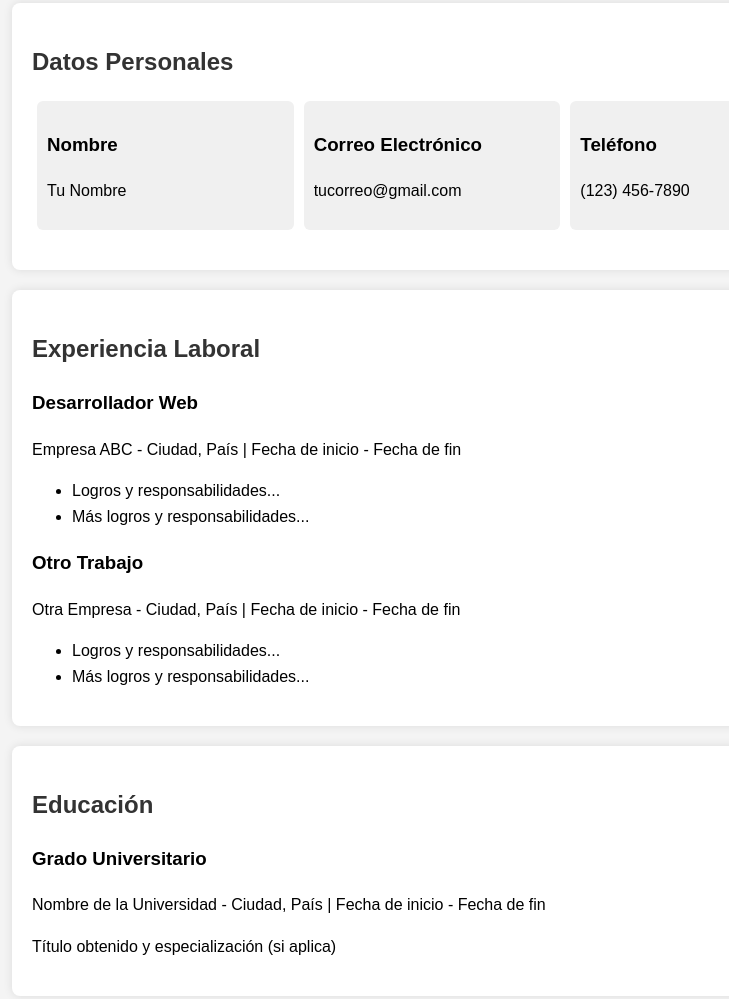
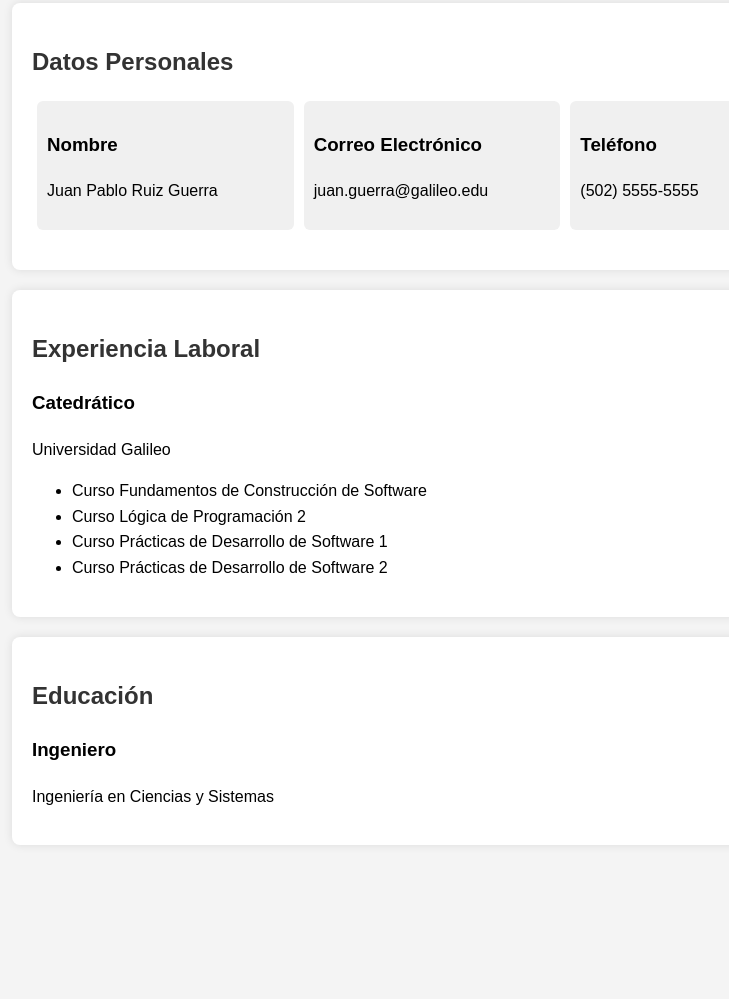
Before and after one commit to juanruizgalileo/juanruiz.github.io, a plain HTML site: page index.html in a window 1280 px wide. Shown: the part 311-1310 px from the top of the page, without its empty margins (208-937 px from the left). After the commit the page ends 1176 px from the top, so only its background shows below. Drawn offline with Linux system fonts and the light colour scheme.

Commit message:
Ajuste de config

```diff
--- a/index.html
+++ b/index.html
@@ -83,15 +83,15 @@
         <div class="info">
             <div>
                 <h3>Nombre</h3>
-                <p>Tu Nombre</p>
+                <p>Juan Pablo Ruiz Guerra</p>
             </div>
             <div>
                 <h3>Correo Electrónico</h3>
-                <p>tucorreo@gmail.com</p>
+                <p>juan.guerra@galileo.edu</p>
             </div>
             <div>
                 <h3>Teléfono</h3>
-                <p>(123) 456-7890</p>
+                <p>(502) 5555-5555</p>
             </div>
         </div>
     </section>
@@ -99,20 +99,13 @@
     <section>
         <h2>Experiencia Laboral</h2>
         <div>
-            <h3>Desarrollador Web</h3>
-            <p>Empresa ABC - Ciudad, País | Fecha de inicio - Fecha de fin</p>
+            <h3>Catedrático</h3>
+            <p>Universidad Galileo</p>
             <ul>
-                <li>Logros y responsabilidades...</li>
-                <li>Más logros y responsabilidades...</li>
-            </ul>
-        </div>
-
-        <div>
-            <h3>Otro Trabajo</h3>
-            <p>Otra Empresa - Ciudad, País | Fecha de inicio - Fecha de fin</p>
-            <ul>
-                <li>Logros y responsabilidades...</li>
-                <li>Más logros y responsabilidades...</li>
+                <li>Curso Fundamentos de Construcción de Software</li>
+                <li>Curso Lógica de Programación 2</li>
+                <li>Curso Prácticas de Desarrollo de Software 1</li>
+                <li>Curso Prácticas de Desarrollo de Software 2</li>
             </ul>
         </div>
     </section>
@@ -120,9 +113,8 @@
     <section>
         <h2>Educación</h2>
         <div>
-            <h3>Grado Universitario</h3>
-            <p>Nombre de la Universidad - Ciudad, País | Fecha de inicio - Fecha de fin</p>
-            <p>Título obtenido y especialización (si aplica)</p>
+            <h3>Ingeniero</h3>
+            <p>Ingeniería en Ciencias y Sistemas</p>
         </div>
     </section>
 </body>
```
